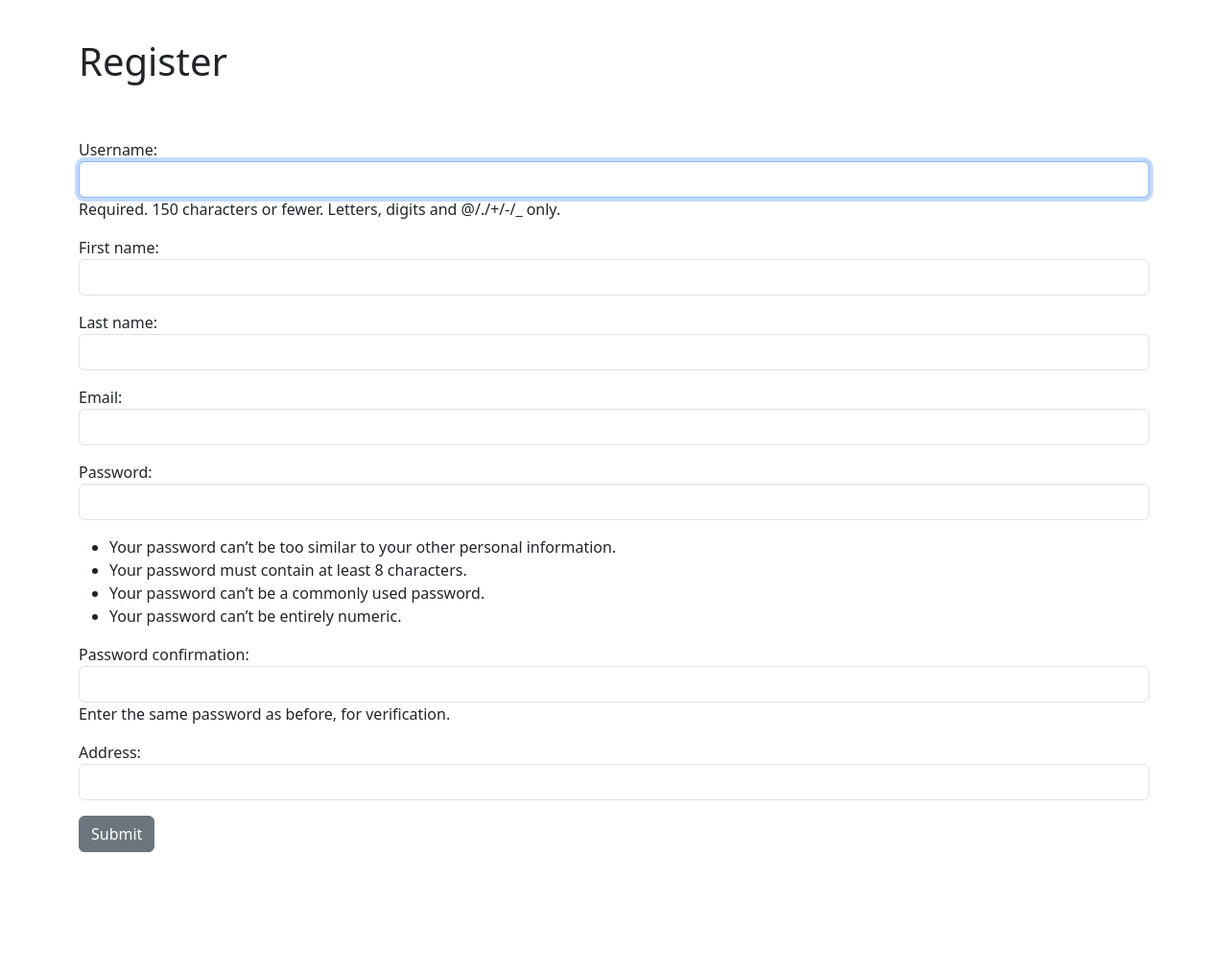
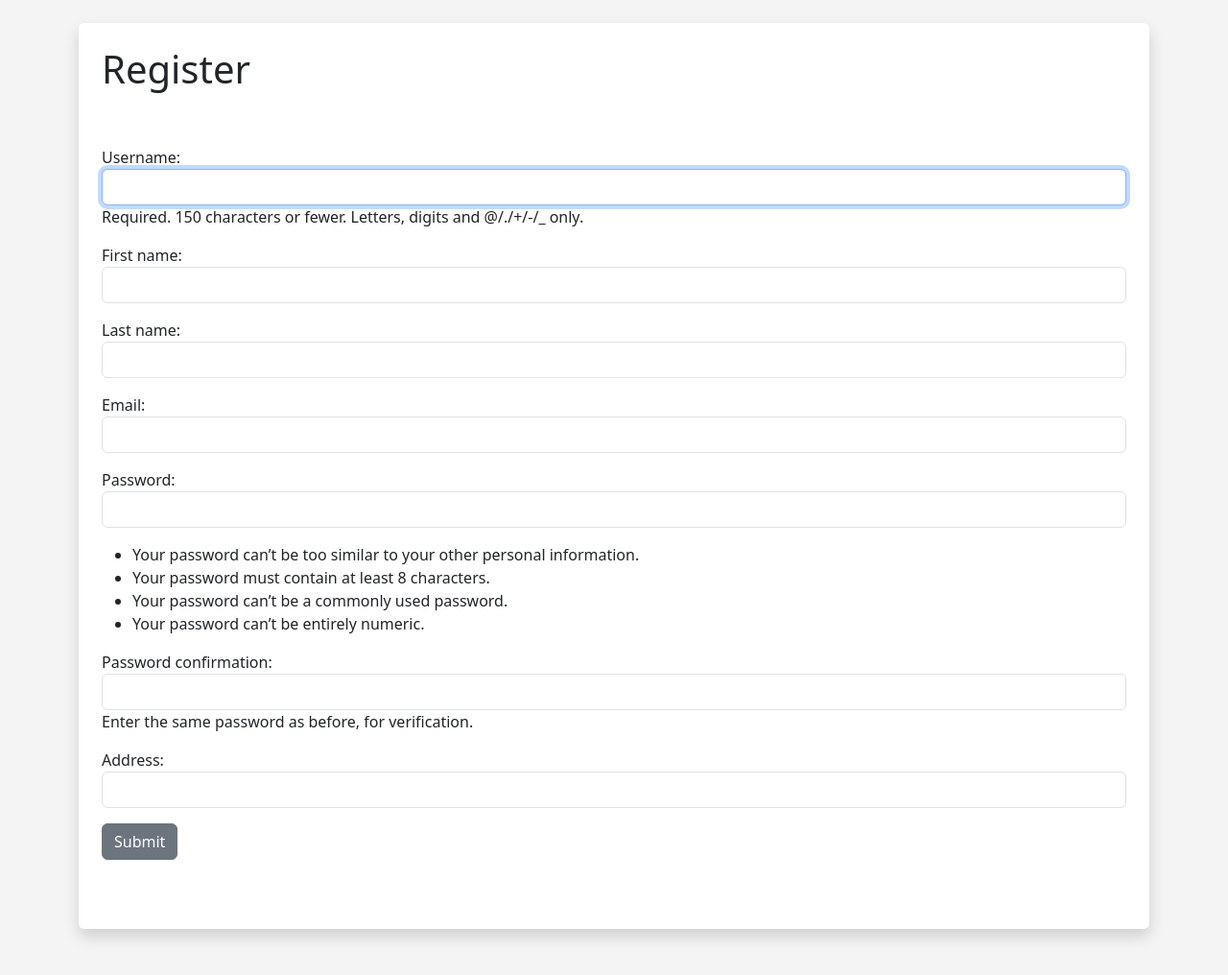
Before and after one commit to GuiFernandess7/DjangoClubApp, a Django app: page /members/register_user in a window 1280 px wide. Shown: the part 56-1072 px from the top of the page at 96% size. Before the commit the page ends 944 px from the top, so only its background shows below. Run offline with Django 4.2, Linux system fonts and the light colour scheme; some libraries are stand-ins or nearby versions.

Commit message:
html pages updated

```diff
--- a/templates/auth/login.html
+++ b/templates/auth/login.html
@@ -2,6 +2,7 @@
 
 {% block content %}
 <div class="sidenav">
+    <div class="shadow p-4 mb-5 bg-body rounded">
       <div class="login-main-text">
           <h2>Application<br> Login Page</h2>
           <p>Login or register from here to access</p>
@@ -28,4 +29,5 @@
         </div>
     </div>
     </div>
+</div>
 {% endblock %}
--- a/templates/auth/register_user.html
+++ b/templates/auth/register_user.html
@@ -10,7 +10,7 @@
 </div>
 
 {% endif %}
-    <p></p>
+    <div class="shadow p-4 mb-5 bg-body rounded">
         <h1>Register</h1>
         <br><br/>
             <form action="{% url 'register_user' %}" method="POST">
@@ -21,4 +21,5 @@
                 <input type="submit" value="Submit" class="btn btn-secondary">
             </form>
         <br><br/>
+    </div>
 {% endblock %}
--- a/templates/events/add_event.html
+++ b/templates/events/add_event.html
@@ -2,6 +2,7 @@
 
 {% block content %}
 <center>
+    <div class="shadow p-4 mb-5 bg-body rounded">
         <h1>Add Event to Database</h1>
         <br><br/>
         {% if submitted %}
@@ -15,6 +16,7 @@
                 <input type="submit" value="Submit" class="btn btn-secondary" />
             </form>
         {% endif %}
+    </div>
     <br><br/>
 </center>
 {% endblock %}
--- a/templates/events/add_venue.html
+++ b/templates/events/add_venue.html
@@ -2,6 +2,7 @@
 
 {% block content %}
 <center>
+    <div class="shadow p-4 mb-5 bg-body rounded">
         <h1>Add Venue to Database</h1>
         <br/><br/>
         {% if submitted %}
@@ -16,5 +17,6 @@
 
             </form>
         {% endif %}
+    </div>
 </center>
 {% endblock %}
--- a/templates/events/base.html
+++ b/templates/events/base.html
@@ -8,6 +8,11 @@
     <script src="//code.jquery.com/jquery-1.11.1.min.js"></script>
     <meta name="viewport" content="width=device-width, initial-scale=1.0">
     <title>Club Manager</title>
+    <style>
+        body {
+            background: #f4f4f4;
+        }
+    </style>
 </head>
 <body>
     {% include 'events/navbar.html' %}
--- a/templates/events/update_event.html
+++ b/templates/events/update_event.html
@@ -3,6 +3,7 @@
 {% block content %}
 <center>
 
+    <div class="shadow p-4 mb-5 bg-body rounded">
         <h1>Update Event</h1>
         <br/>
         <form method="post">
@@ -12,6 +13,7 @@
             <input type="submit" value="Update"
             class="btn btn-secondary">
         </form>
+    </div>
 
 </center>
 {% endblock %}
--- a/templates/events/update_venue.html
+++ b/templates/events/update_venue.html
@@ -2,7 +2,7 @@
 
 {% block content %}
 <center>
-
+    <div class="shadow p-4 mb-5 bg-body rounded">
         <h1>Update Venue</h1>
         <br/>
         <form method="post">
@@ -12,6 +12,7 @@
             <input type="submit" value="Update"
             class="btn btn-secondary">
         </form>
+    </div>
 
 </center>
 {% endblock %}
--- a/templates/events/venues.html
+++ b/templates/events/venues.html
@@ -2,6 +2,7 @@
 
 {% block content %}
 <center>
+    <div class="shadow p-4 mb-5 bg-body rounded">
         <h1>Venues</h1>
         <br/>
         <table class="table table-hover table-bordered">
@@ -62,6 +63,7 @@
             {% endif %}
             </ul>
         </nav>
+    </div>
 
 </center>
 
```
Lines whose indentation alone changed are shown as unchanged.
